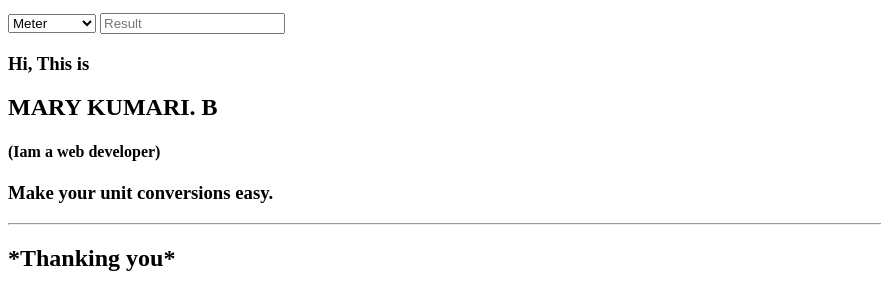
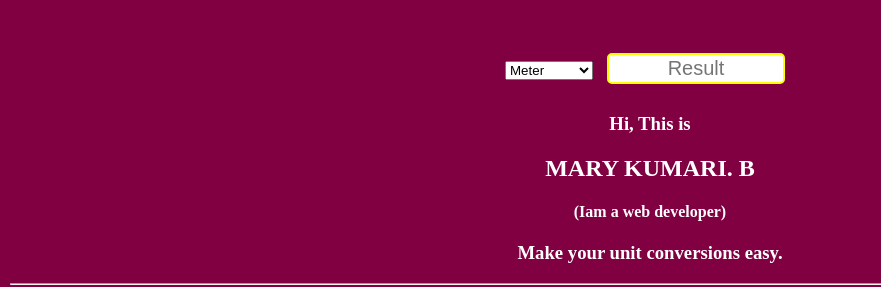
Before and after one commit to BandaruMarykumari/Bullet-converter, a plain HTML site: page index.html in a window 1280 px wide. Shown: the part 111-398 px from the top of the page, without its empty margins (0-881 px from the left). Drawn offline with Linux system fonts and the light colour scheme.

Commit message:
Update index.html

```diff
--- a/index.html
+++ b/index.html
@@ -5,7 +5,7 @@
 
 <meta name="viewport" content="width=device-width, initial-scale=1.0">
 <title>Length Converter</title>
-<link rel="stylesheet" href="unit1.css">
+<link rel="stylesheet" href="style.css">
 </head>
 <body>
 <div id="container">
```
